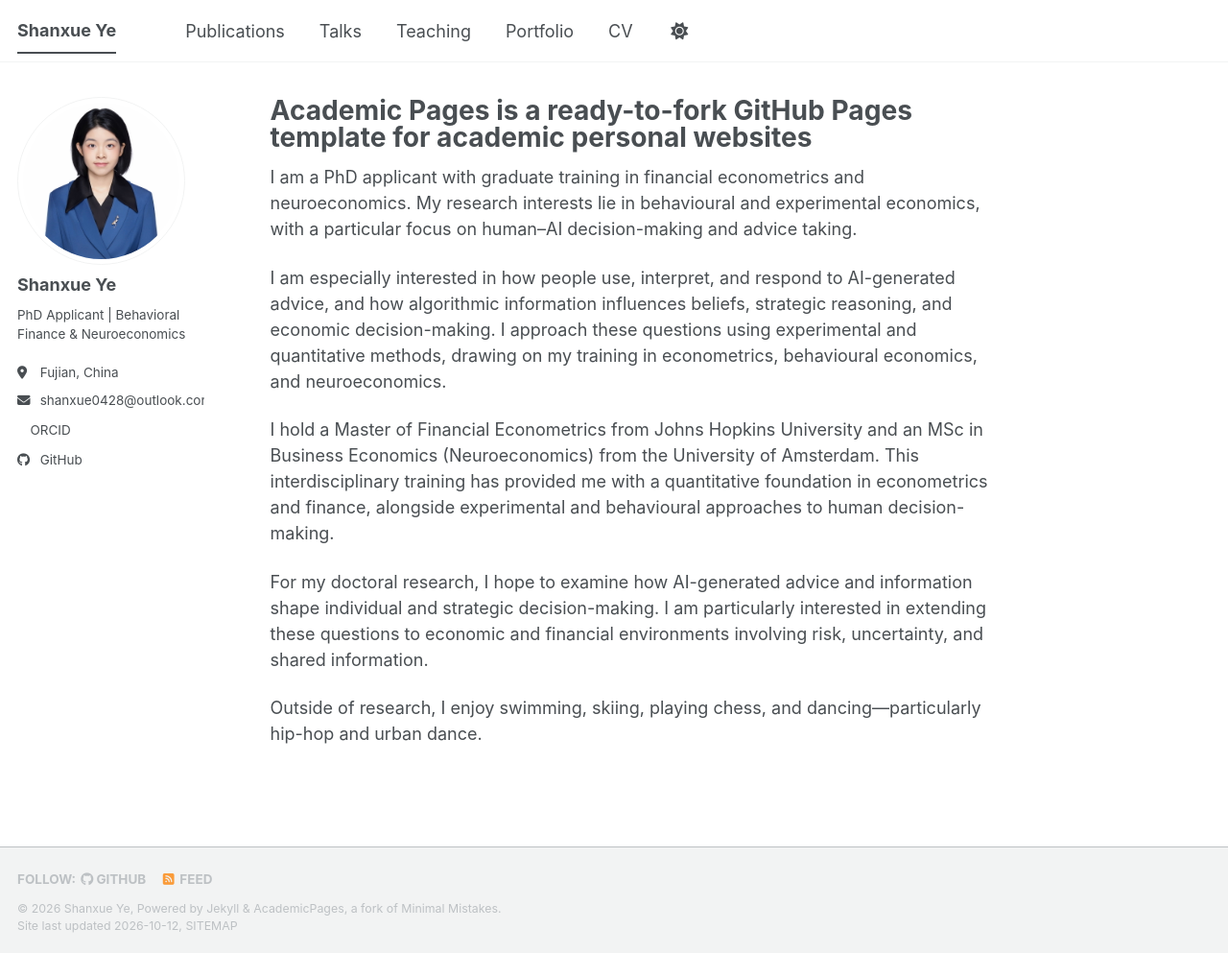
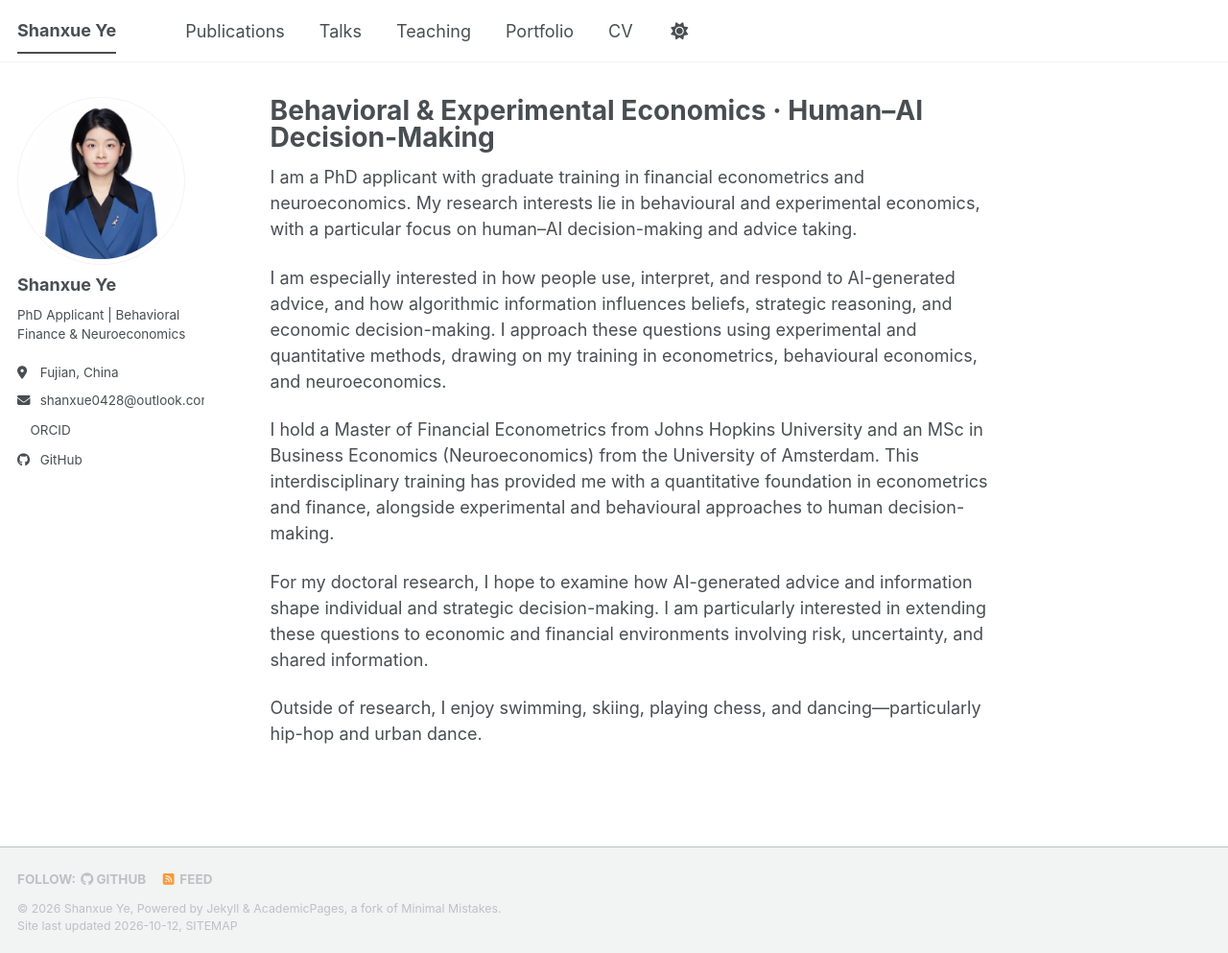
Before and after one commit to shanxue0428/academic-site, a Jekyll site: the page built from _pages/about.md, in a window 1280 px wide and 993 px high. Shown: the whole window at 96% size. Built offline with Jekyll 4.4.1, drawn with Linux system fonts in a browser that asks for light colours; a style sheet for code colours, icons or effects is not loaded.

Commit message:
Update about.md

```diff
--- a/_pages/about.md
+++ b/_pages/about.md
@@ -1,6 +1,6 @@
 ---
 permalink: /
-title: "Academic Pages is a ready-to-fork GitHub Pages template for academic personal websites"
+title: "Behavioral & Experimental Economics · Human–AI Decision-Making"
 author_profile: true
 redirect_from:
   - /about/
```
